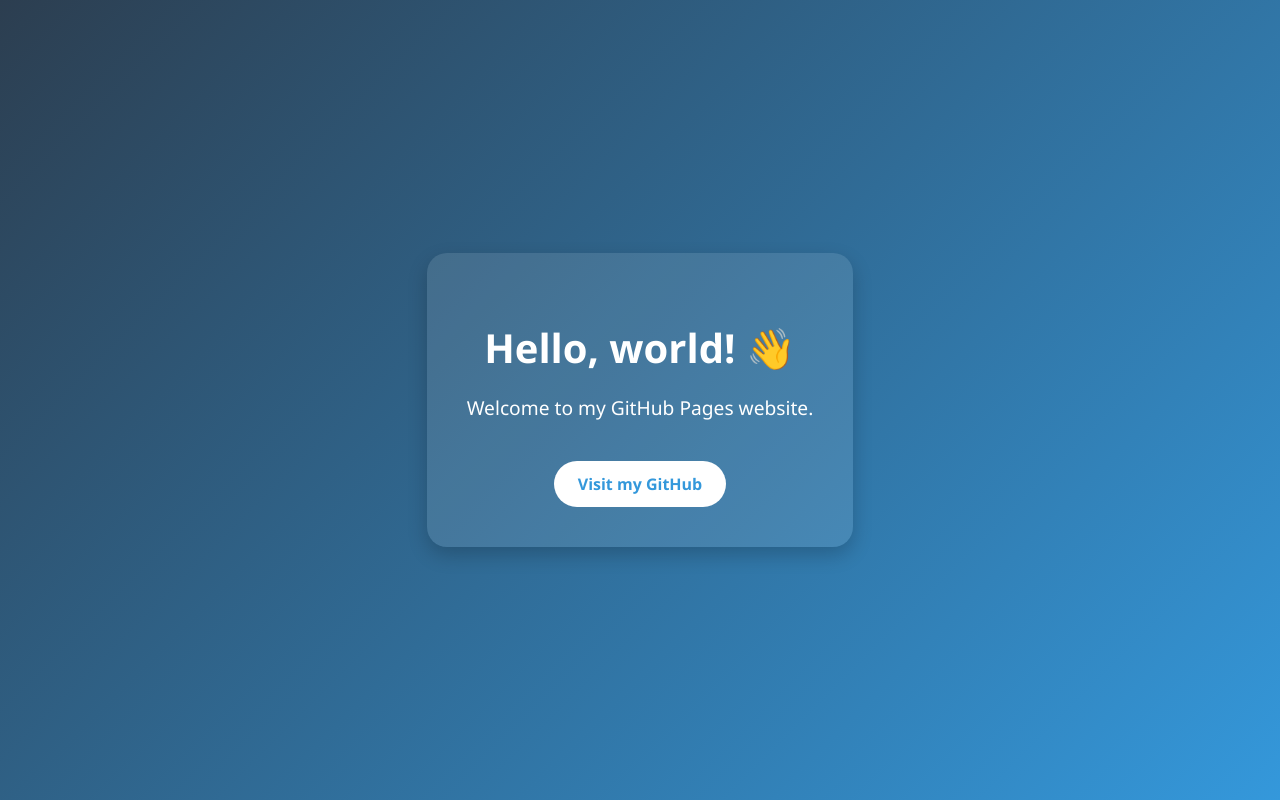
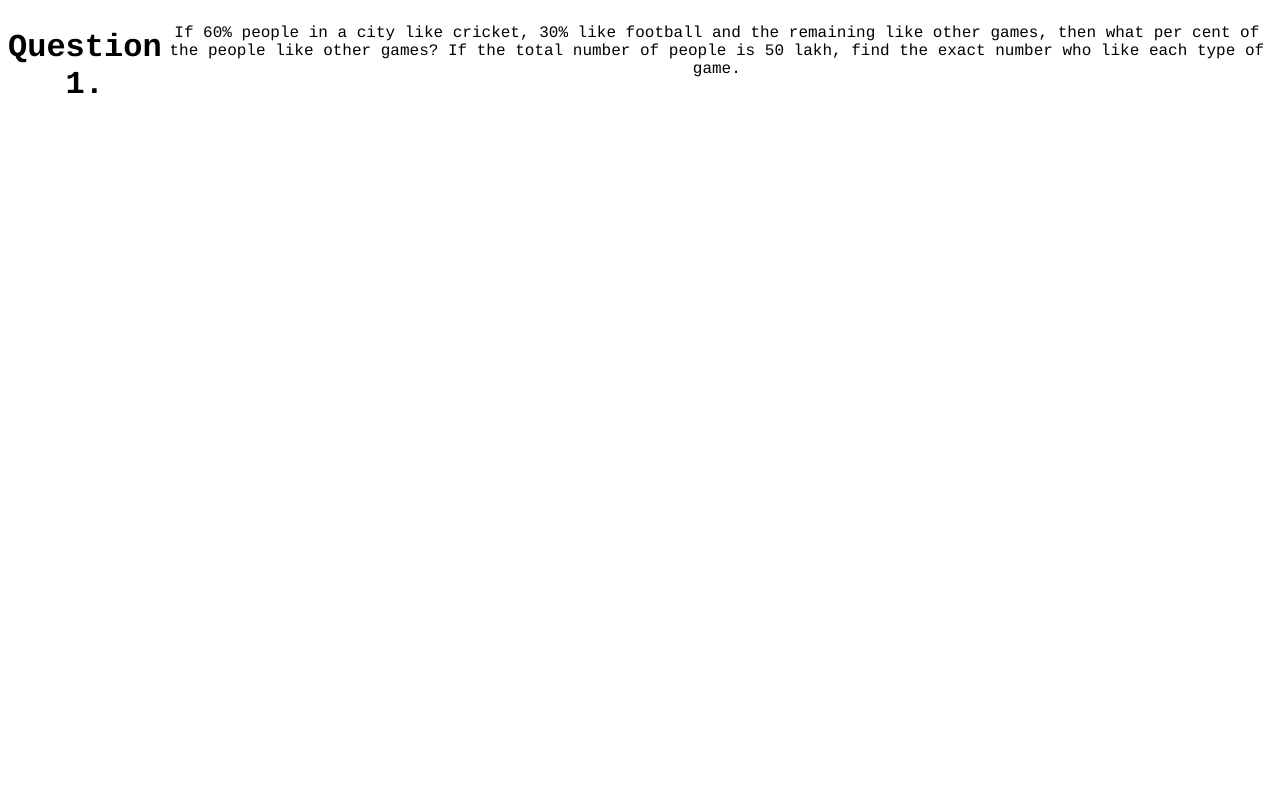
Before and after one commit to Harnoorsoftware/HarnoorSoftware.github.io, a plain HTML site: page index.html in a window 1280 px wide. Drawn offline with Linux system fonts and the light colour scheme.

Commit message:
index.html

```diff
--- a/index.html
+++ b/index.html
@@ -1,55 +1,11 @@
-<!DOCTYPE html>
-<html lang="en">
+<html>
 <head>
-  <meta charset="UTF-8" />
-  <meta name="viewport" content="width=device-width, initial-scale=1.0"/>
-  <title>Welcome to My GitHub Page</title>
-  <style>
-    body {
-      margin: 0;
-      font-family: "Segoe UI", Tahoma, Geneva, Verdana, sans-serif;
-      background: linear-gradient(135deg, #2c3e50, #3498db);
-      color: white;
-      display: flex;
-      justify-content: center;
-      align-items: center;
-      height: 100vh;
-      text-align: center;
-    }
-    .container {
-      background: rgba(255, 255, 255, 0.1);
-      padding: 40px;
-      border-radius: 20px;
-      box-shadow: 0 8px 20px rgba(0, 0, 0, 0.2);
-    }
-    h1 {
-      font-size: 2.5rem;
-      margin-bottom: 10px;
-    }
-    p {
-      font-size: 1.2rem;
-    }
-    a.button {
-      display: inline-block;
-      margin-top: 20px;
-      padding: 12px 24px;
-      background: white;
-      color: #3498db;
-      text-decoration: none;
-      border-radius: 25px;
-      font-weight: bold;
-      transition: background 0.3s ease;
-    }
-    a.button:hover {
-      background: #ecf0f1;
-    }
-  </style>
+<title>Solver</title>
 </head>
-<body>
-  <div class="container">
-    <h1>Hello, world! 👋</h1>
-    <p>Welcome to my GitHub Pages website.</p>
-    <a class="button" href="https://github.com/HarnoorSoftware" target="_blank">Visit my GitHub</a>
-  </div>
+<body style="background-color:mistrose;color:black;font-family:courier;text-align:center;display:flex;">
+<h1>Question 1.</h1>
+<p> If 60% people in a city like cricket, 30% like football and the remaining like other
+games, then what per cent of the people like other games? If the total number of
+people is 50 lakh, find the exact number who like each type of game.</p>
 </body>
 </html>
```
